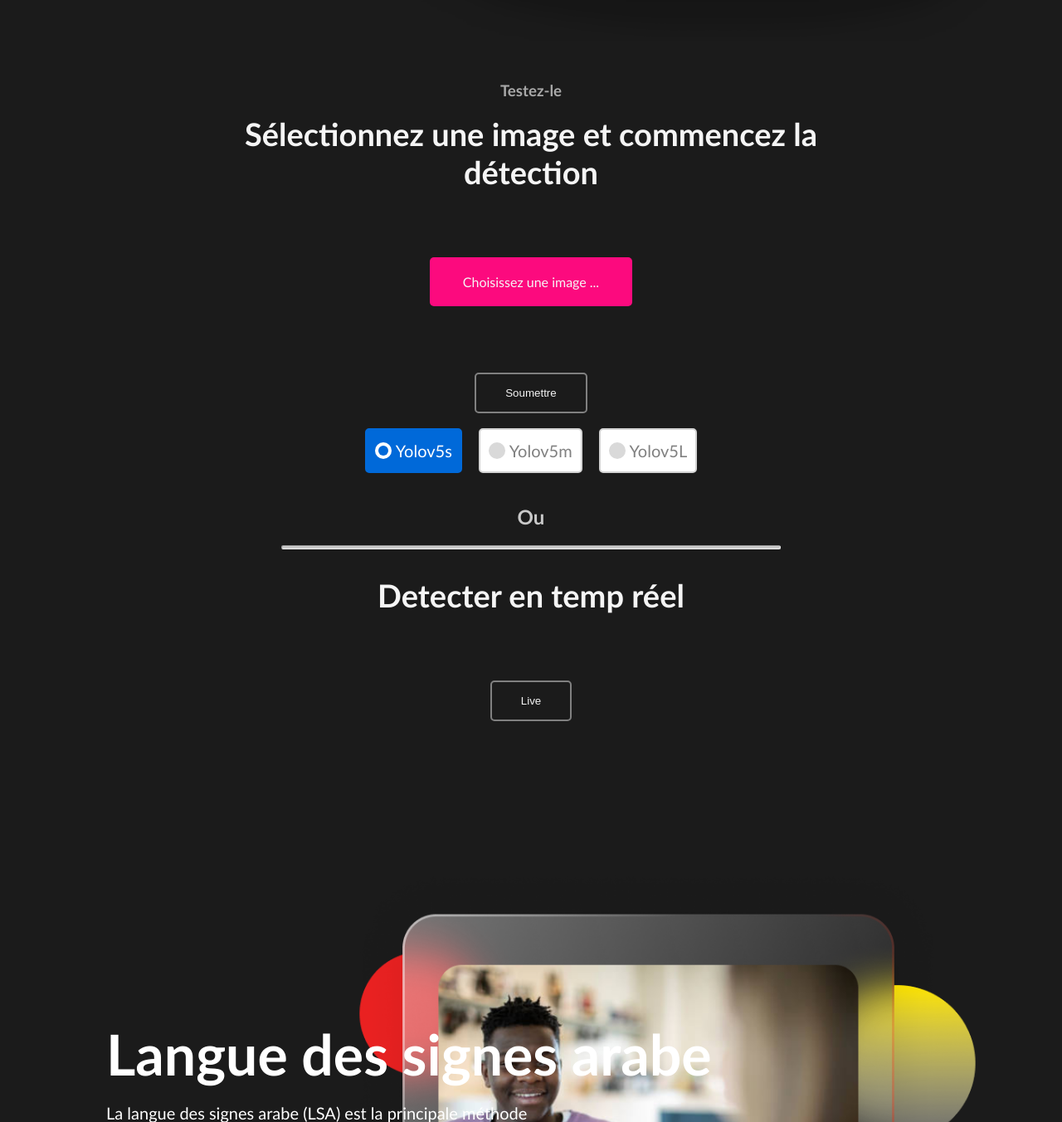
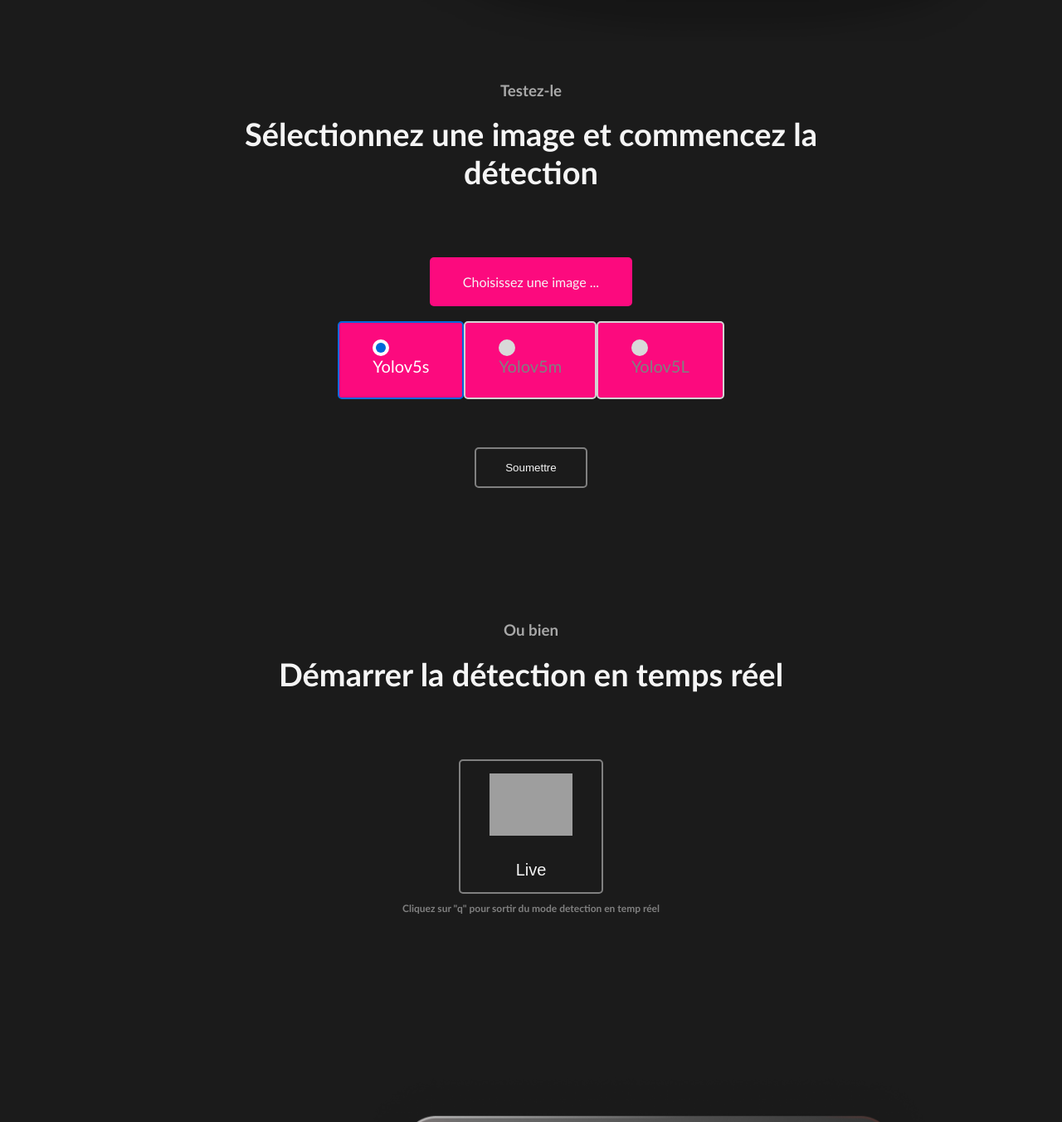
Before and after one commit to tchikyy/YoDe-finalversion-V2, a Flask app: page / in a window 1280 px wide. Shown: the part 801-2153 px from the top of the page at 83% size. Run offline with Flask 2, Linux system fonts and the light colour scheme; some libraries are stand-ins or nearby versions; grey boxes are pictures that could not be loaded.

Commit message:
Update index.html

```diff
--- a/templates/index.html
+++ b/templates/index.html
@@ -55,15 +55,14 @@
         <form method="POST" action="{{ url_for('predict',formid=1) }}" enctype="multipart/form-data">
             <div id="firstDiv">
                 <input type="file" accept="image/*" id="inputfile" name="file" onchange="loadFile(event)">
-                <label class="Arab2" for="inputfile">Choisissez une image ...</label>
+                <label id="label1" class="Arab2" for="inputfile">Choisissez une image ...</label>
 
                 <div id="result" style="text-align: center">
                     <a href="{{ hreff }}" target="_blank"><img class="enlarge" id="img-result" src="{{ source }}" alt=""></a>
                     <br>
                     <a id="download" href="{{ hreff }}" download>{{ download_text }}</a>
                 </div>
-                <button class="Arab2" id="btn" type="submit">Soumettre</button>
-            </div>
+
                 <div class="wrapper2">
                   <input type="radio" name="select" id="option-1" value="yolov5s" {{ check }}>
                   <input type="radio" name="select" id="option-2" value="yolov5m" {{ check2 }}>
@@ -81,15 +80,25 @@
                       <span>Yolov5L</span>
                   </label>
               </div>
+
+                <button class="Arab2" id="btn" type="submit">Soumettre</button>
+            </div>
         </form>
 
-        <h2 class="Arab2" style="color: #c9c9c9; font-size: 24px;">Ou</h2>
-        <hr width="600px" style="height: 3px; border-radius: 5px; background-color: #c9c9c9;">
-        <h2 class="fade-up Arab2" style="font-size: 38px;">Detecter en temp réel</h2>
+        <h3 class="fade-up Arab2" style="color: #a8a8a8; margin-top: 20vh;">Ou bien</h3>
+        <h2 class="fade-up Arab2" style="font-size: 38px;margin-top: 0;">Démarrer la détection en temps réel</h2>
 
         <form method="POST" action="{{ url_for('predict',formid=3) }}" enctype="multipart/form-data">
-          <button class="Arab2" id="btn-2" type="submit">Live</button>
+          <button class="Arab2" id="btn-2" type="submit">
+            <img src="../static/images/webcam-512_2.png" alt="webcam" id="webcam" width="100px" style="margin: auto;">
+            <br>
+            <br>
+            <br>
+            <span style="font-size: 20px;">Live</span>
+          </button>
         </form>
+
+        <h2 class="Arab2" style="color: gray; font-size: 12px;">Cliquez sur "q" pour sortir du mode detection en temp réel</h2>
 
     </div>
 
@@ -219,7 +228,7 @@
 
     <footer>
         <p>YoDe</p>
-        <div><a target="_blank" href="https://github.com/tchikyy/Yode-finalVersion">Github</a> <a target="_blank" href="">Facebook</a> <a target="_blank" href="https://colab.research.google.com/drive/1qPk_sMh2YWuRPb2Vhql6cSBoZH4ZWgFk#scrollTo=m3hIZmDa175z">Google Colab</a></div>
+        <div><a target="_blank" href="https://github.com/tchikyy/Yode-finalVersion">Github</a> <a target="_blank" href="https://colab.research.google.com/drive/1qPk_sMh2YWuRPb2Vhql6cSBoZH4ZWgFk#scrollTo=m3hIZmDa175z">Google Colab</a></div>
     </footer>
 
 
```
Lines whose indentation alone changed are shown as unchanged.
